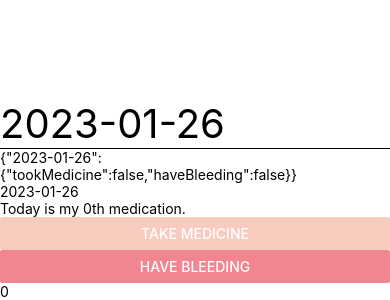
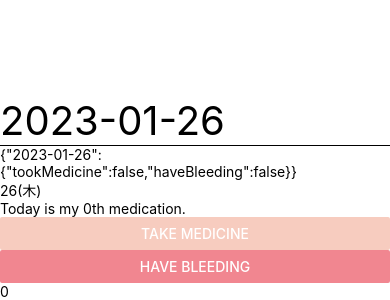
Before and after one commit to ynishisaki/medication-management-app, a React Native app: screen / in a window 390 px wide. Shown: the part 544-844 px from the top of the page. Built offline with nearby package versions, Linux system fonts and the light colour scheme.

Commit message:
refactor: 日付を取得する関数追加

```diff
--- a/App.tsx
+++ b/App.tsx
@@ -15,6 +15,16 @@ export interface recordType {
 export type datePropertyNameType = (selectedDate: Date) => string;
 
 export default function App() {
+    function showDate (dateStrings: string) {
+        const date = new Date(dateStrings);
+
+        const day = date.getDate();
+        const week = date.getDay();
+        const weekArr = ["日", "月", "火", "水", "木", "金", "土"];
+
+        return `${day}(${weekArr[week]})`;
+    }
+
 	const datePropertyName: datePropertyNameType = (selectedDate) => {
 		const offset = selectedDate.getTimezoneOffset();
 		selectedDate = new Date(selectedDate.getTime() - offset * 60 * 1000);
@@ -163,7 +173,8 @@ export default function App() {
 			<Text style={styles.dateText}>{selectedDatePropertyName}</Text>
 
 			<Text>{JSON.stringify(dailyRecord)}</Text>
-			<Text>{selectedDatePropertyName}</Text>
+
+            <Text>{showDate(selectedDatePropertyName)}</Text>
 
 			{dailyRecord[selectedDatePropertyName]?.tookMedicine ? undefined : (
 				<Text>{`Today is my ${countDays}th medication.`}</Text>
--- a/components/DateList.tsx
+++ b/components/DateList.tsx
@@ -24,8 +24,9 @@ const firstIndicatorStyles = {
 };
 
 export const DateList = (props: recordType) => {
-	const arr = Object.entries(props);
-	const arrLength = arr.length;
+	const propsArr = Object.entries(props);
+	const propsArrLength = propsArr.length;
+	const keyArray = propsArr.map((item) => item[0]);
 
 	const [currentPage, setCurrentPage] = React.useState<number>(4);
 
```
